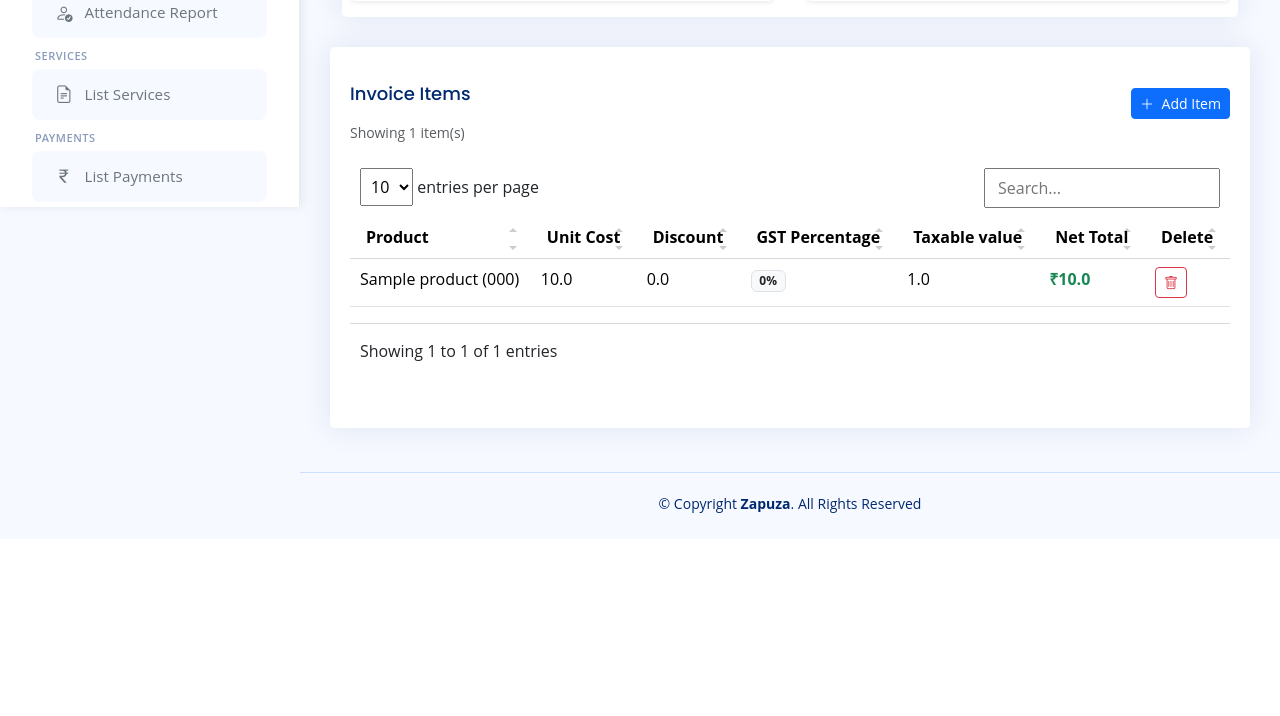
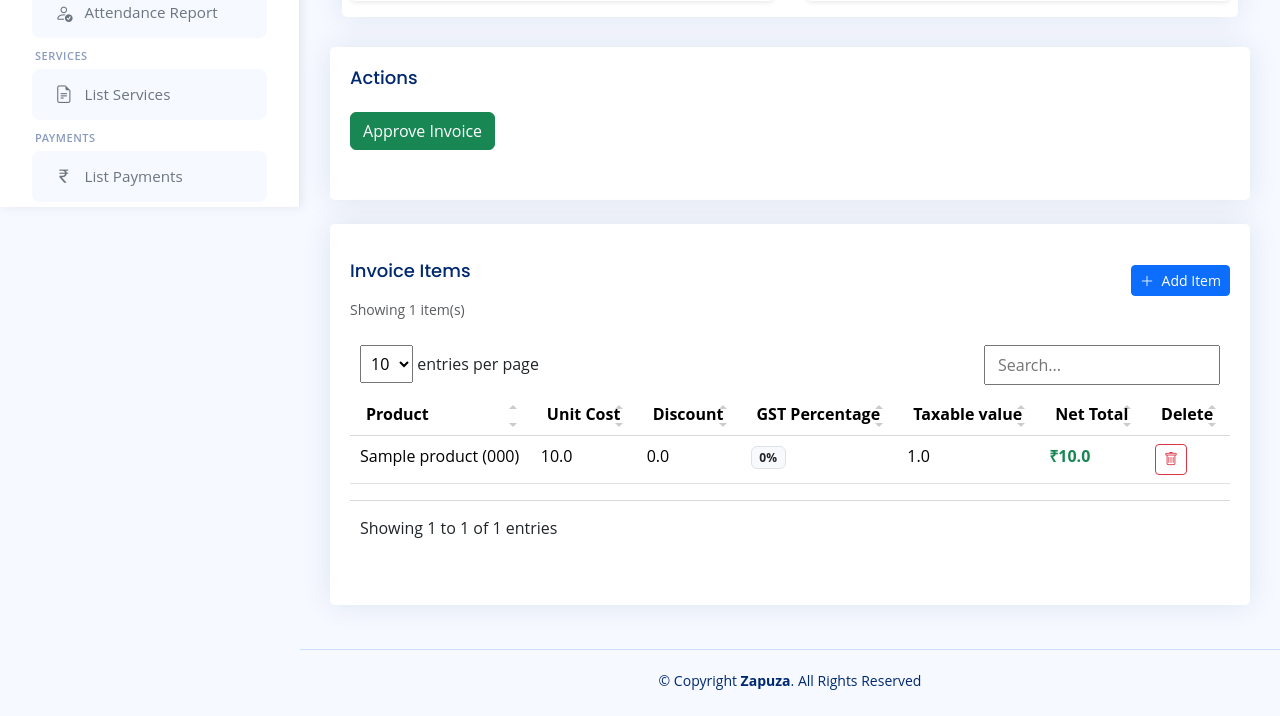
Before and after one commit to Zapuzallp/CASUITE, a Django app: page /invoice/1/details in a window 1280 px wide. Shown: the part 593-1309 px from the top of the page. Before the commit the page ends 1106 px from the top, so only its background shows below. Run offline with Django 4.2, Linux system fonts and the light colour scheme; a user stored in the database is signed in; tables that the repository leaves empty hold one stand-in row (values such as "Sample post"); grey boxes marked "Sample" are stand-in pictures; data that the repository does not hold is empty; some libraries are stand-ins or nearby versions; some web fonts are replaced.

Commit message:
In Progress: Invoice Generation - Enhancements Done.

```diff
--- a/home/customViews/invoiceView.py
+++ b/home/customViews/invoiceView.py
@@ -10,7 +10,7 @@ from django.shortcuts import render
 from django.views.decorators.http import require_POST
 from django.http import HttpResponse
 from django.contrib.auth.decorators import login_required
-
+from django.contrib import messages
 
 
 class InvoiceListCreateView(LoginRequiredMixin, FormMixin, ListView):
@@ -20,18 +20,56 @@ class InvoiceListCreateView(LoginRequiredMixin, FormMixin, ListView):
     context_object_name = 'invoices'
     success_url = reverse_lazy('invoice_all')
 
+    def get_context_data(self, **kwargs):
+        context = super().get_context_data(**kwargs)
+
+        if 'invoice_form_errors' in self.request.session:
+            form = self.form_class(self.request.session.get('invoice_form_data'))
+            form._errors = self.request.session.pop('invoice_form_errors')
+            self.request.session.pop('invoice_form_data', None)
+            context['form'] = form
+        else:
+            context['form'] = self.get_form()
+
+        return context
+
     def post(self, request, *args, **kwargs):
         form = self.get_form()
+
         if form.is_valid():
-            form.save()
+            invoice = form.save(commit=False)
+            invoice.status = "DRAFT"
+            invoice.save()
+            form.save_m2m()
+            invoice.services.update(invoice_status=invoice.status)
+            messages.success(request, "Invoice created successfully.")
             return redirect(self.success_url)
-        return self.get(request, *args, **kwargs)
+
+        # ❌ INVALID FORM → redirect, DO NOT render
+        messages.error(request, "Invoice creation failed. Please fix the errors.")
+
+        request.session['invoice_form_errors'] = form.errors
+        request.session['invoice_form_data'] = request.POST
+
+        return redirect(self.success_url)
 
 
 @login_required
 def load_tasks(request):
     client_id = request.GET.get('client')
-    tasks = Task.objects.filter(client_id=client_id).values('id', 'task_title')
+
+    # 🔑 Guard: empty / invalid client
+    if not client_id:
+        return JsonResponse([], safe=False)
+
+    tasks = (
+        Task.objects
+        .filter(client_id=client_id)
+        .filter(tagged_invoices__isnull=True)
+        .distinct()
+        .values('id', 'task_title')
+    )
+
     return JsonResponse(list(tasks), safe=False)
 
 @login_required
@@ -73,3 +111,10 @@ def invoice_item_delete(request, item_id):
         return JsonResponse({'success': True})
 
     return JsonResponse({'success': False}, status=400)
+
+@login_required
+def approve_invoice(request, invoice_id):
+    invoice = Invoice.objects.get(pk=invoice_id)
+
+    invoice.services.filter(invoice_status="DRAFT").update(invoice_status="INVOICED")
+    return redirect('invoice_details', invoice.invoice_id)
--- a/home/forms.py
+++ b/home/forms.py
@@ -10,6 +10,7 @@ from .models import (
      # Added GSTDetails to imports
 )
 from home.models import Leave
+from django.core.exceptions import ValidationError
 from decimal import Decimal
 from .models import Payment
 from django.utils import timezone
@@ -369,10 +370,13 @@ class MessageForm(forms.ModelForm):
 class InvoiceForm(BootstrapFormMixin, forms.ModelForm):
     class Meta:
         model = Invoice
-        fields = ['client', 'services','due_date','invoice_date','subject']
+        fields = ['client', 'services', 'invoice_date', 'due_date','subject']
         widgets = {
+            'invoice_date': forms.DateInput(attrs={'type': 'date'}),
             'due_date': forms.DateInput(attrs={'type': 'date'}),
-            'invoice_date': forms.DateInput(attrs={'type': 'date'})
+            "client": forms.Select(attrs={
+                "class": "form-control",
+            })
         }
 
     def __init__(self, *args, **kwargs):
@@ -382,15 +386,28 @@ class InvoiceForm(BootstrapFormMixin, forms.ModelForm):
         self.fields['services'].queryset = Task.objects.none()
 
         if 'client' in self.data:
-            try:
-                client_id = int(self.data.get('client'))
-                self.fields['services'].queryset = Task.objects.filter(client=client_id)
+            client_id = self.data.get('client')
+            self.fields['services'].queryset = Task.objects.filter(
+                client_id=client_id,
+                tagged_invoices__isnull=True
+            )
+        else:
+            self.fields['services'].queryset = Task.objects.none()
 
-            except (ValueError, TypeError):
-                pass
-        elif self.instance.pk:
-            #edit invoice case
-            self.fields['services'].queryset = Task.objects.filter(client=self.instance.client)
+    def clean(self):
+        cleaned_data = super().clean()
+        invoice_date = cleaned_data.get('invoice_date')
+        due_date = cleaned_data.get('due_date')
+
+        if invoice_date and due_date:
+            # invoice_date is DateTimeField, due_date is DateField
+            if due_date < invoice_date.date():
+                self.add_error(
+                    'due_date',
+                    'Due date cannot be earlier than invoice date.'
+                )
+
+        return cleaned_data
 
 
 class InvoiceItemForm(forms.ModelForm):
--- a/home/models.py
+++ b/home/models.py
@@ -453,6 +453,12 @@ class Task(models.Model):
         ('Yearly', 'Yearly'),
     ]
 
+    #Invoice Status
+    INVOICE_STATUS = [
+        ("DRAFT", "Draft"),
+        ("INVOICED", "Invoiced"),
+    ]
+
     # --- Core Links ---
     client = models.ForeignKey(Client, on_delete=models.CASCADE, related_name='tasks')
     created_by = models.ForeignKey(User, on_delete=models.SET_NULL, null=True, related_name='created_tasks')
@@ -472,6 +478,14 @@ class Task(models.Model):
 
     # Current Overall Stage (Controlled by Workflow)
     status = models.CharField(max_length=50, choices=STATUS_CHOICES, default='Pending')
+
+    #Service Invoice Status
+    invoice_status = models.CharField(
+        max_length=20,
+        choices=INVOICE_STATUS,
+        null=True,
+        blank=True,
+    )
 
     # --- Recurrence & Financials ---
     is_recurring = models.BooleanField(default=False)
--- a/home/urls.py
+++ b/home/urls.py
@@ -95,6 +95,7 @@ urlpatterns = [
     path('invoice/<int:invoice_id>/details', invoiceView.invoice_details, name='invoice_details'),
     path('invoice/<int:pk>/items/add/', invoiceView.add_invoice_item_ajax, name='add-invoice-item'),
     path('invoice/<int:item_id>/delete/', invoiceView.invoice_item_delete, name='invoice_delete-item'),
+    path('invoice/<int:pk>/approve/', invoiceView.approve_invoice, name="invoice_approve"),
 
 
 
--- a/templates/invoice_details.html
+++ b/templates/invoice_details.html
@@ -77,19 +77,17 @@
             </div>
 
 
-        <!--Adding invoice items-->
-<!--        <div class="row g-4 mb-4">-->
-<!--                <div class="col-12">-->
-<!--                    <div class="card recent-sales overflow-auto h-100">-->
-<!--                        <div class="card-body">-->
-<!--                            <h5 class="card-title">Actions</h5>-->
-<!--                            &lt;!&ndash; Modal 1&ndash;&gt;-->
-<!--                            &lt;!&ndash; Button trigger modal &ndash;&gt;-->
-<!--                            <button class="btn btn-primary" data-bs-toggle="modal" data-bs-target="#exampleModal"><i class="bi bi-plus-circle"></i> Add items</button>-->
-<!--                        </div>-->
-<!--                    </div>-->
-<!--                </div>-->
-<!--        </div>-->
+       <!--Action-Approve Invoice-->
+        <div class="row g-4 mb-4">
+                <div class="col-12">
+                    <div class="card recent-sales overflow-auto h-100">
+                        <div class="card-body">
+                            <h5 class="card-title">Actions</h5>
+                                <a type="button" class="btn btn-success" href="{% url 'invoice_approve' invoice.id %}">Approve Invoice</a>
+                            </div>
+                    </div>
+                </div>
+        </div>
 
         <!-- Modal 1-->
         <div class="modal fade" id="exampleModal" tabindex="-1" aria-labelledby="exampleModalLabel" aria-hidden="true">
@@ -241,9 +239,6 @@
                                                                 Delete
                                                             </button>
                                                     </div>
-
-
-
                                                 </div>
                                             </div>
                                     </div>
@@ -335,9 +330,5 @@
                 .catch(err => console.error(err));
             }
             </script>
-
-
-
-
     </main>
 {% endblock body %}
```
Also changed, not shown: templates/invoice.html (+89 -17 lines).
